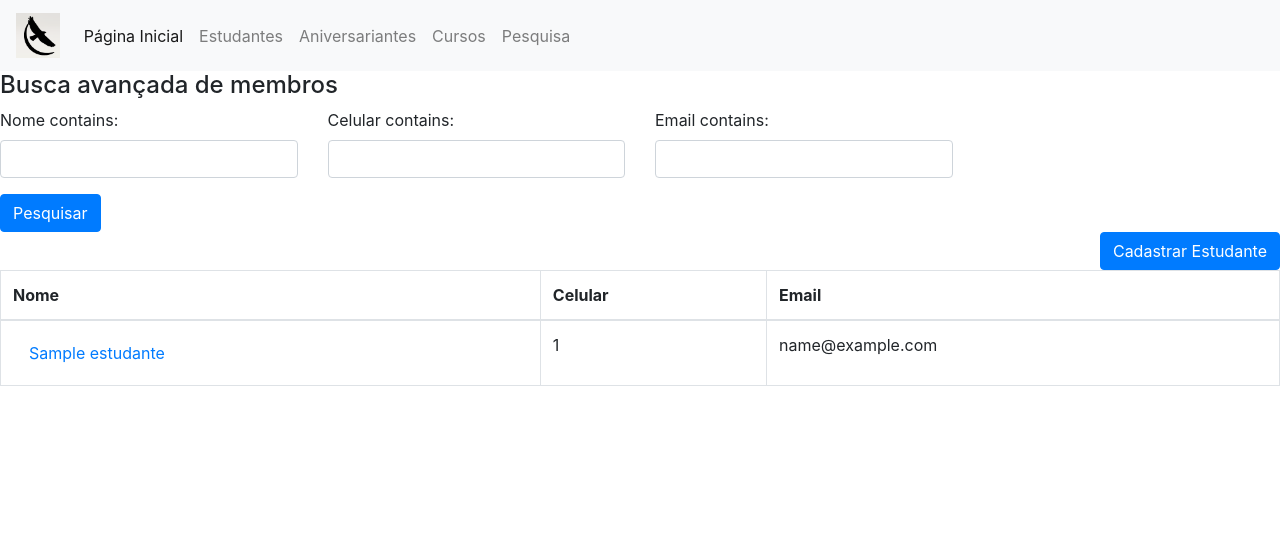
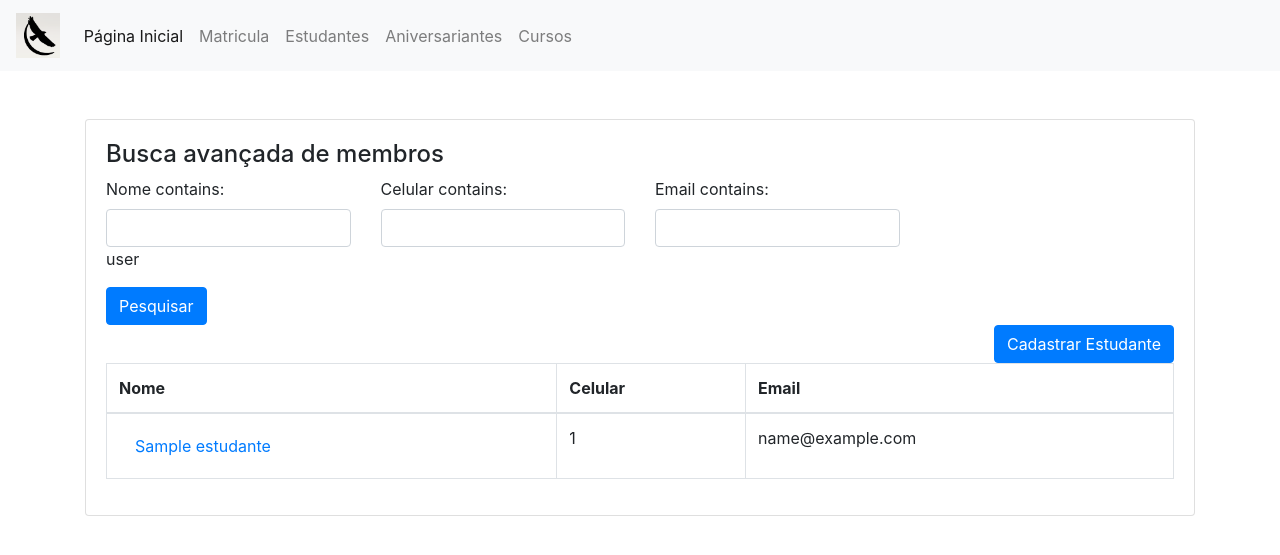
Before and after one commit to alexsteeve/escoladasnacoesbranch, a Django app: page /search/ in a window 1280 px wide. Shown: the top 555 px of the page. Run offline with Django 3.2, Linux system fonts and the light colour scheme; tables that the repository leaves empty hold one stand-in row (values such as "Sample post"); some libraries are stand-ins or nearby versions.

Commit message:
Melhorias na matricula

```diff
--- a/website/templates/website/_layouts/base.html
+++ b/website/templates/website/_layouts/base.html
@@ -39,6 +39,9 @@
                         <a class="nav-link" href="{% url 'website:index' %}">Página Inicial</a>
                     </li>
                     <li class="nav-item">
+                        <a class="nav-link" href="{% url 'website:search' %}">Matricula</a>
+                    </li>
+                    <li class="nav-item">
                         <a class="nav-link" href="{% url 'website:lista_estudantes' %}">Estudantes</a>
                     </li>
                     <li class="nav-item">
@@ -46,9 +49,6 @@
                     </li>
                     <li class="nav-item">
                         <a class="nav-link" href="{% url 'website:lista_cursos' %}">Cursos</a>
-                    </li>
-                    <li class="nav-item">
-                        <a class="nav-link" href="{% url 'website:search' %}">Pesquisa</a>
                     </li>
                 </ul>
             </div>
--- a/website/templates/website/user_list.html
+++ b/website/templates/website/busca_avancada.html
@@ -3,13 +3,18 @@
 {% load widget_tweaks %}
 
 {% block conteudo %}
+<div class="container mt-5">
+  <div class="row">
+    <div class="col-lg-12 col-md-12 col-sm-12 col-xs-12">
+      <div class="card">
+        <div class="card-body">
   <form method="get">
     <div class="well">
       <h4 style="margin-top: 0">Busca avançada de membros</h4>
       <div class="row">
         <div class="form-group col-sm-4 col-md-3">
           {{ filter.form.nome.label_tag }}
-          {% render_field filter.form.nome class="form-control" %}
+          {% render_field filter.form.nome class="form-control" %}user
         </div>
         <div class="form-group col-sm-4 col-md-3">
           {{ filter.form.celular.label_tag }}
@@ -49,4 +54,9 @@
       {% endfor %}
     </tbody>
   </table>
+        </div>
+      </div>
+    </div>
+  </div>
+</div>
 {% endblock %}
--- a/website/views.py
+++ b/website/views.py
@@ -137,7 +137,7 @@ class CursoPeriodoPendencia(DetailView):
 def search(request):
     user_list = Estudante.objetos.all()
     user_filter = UserFilter(request.GET, queryset=user_list)
-    return render(request, 'website/user_list.html', {'filter': user_filter})
+    return render(request, 'website/busca_avancada.html', {'filter': user_filter})
 
 
 # MATRICULA DE MEMBROS
```
